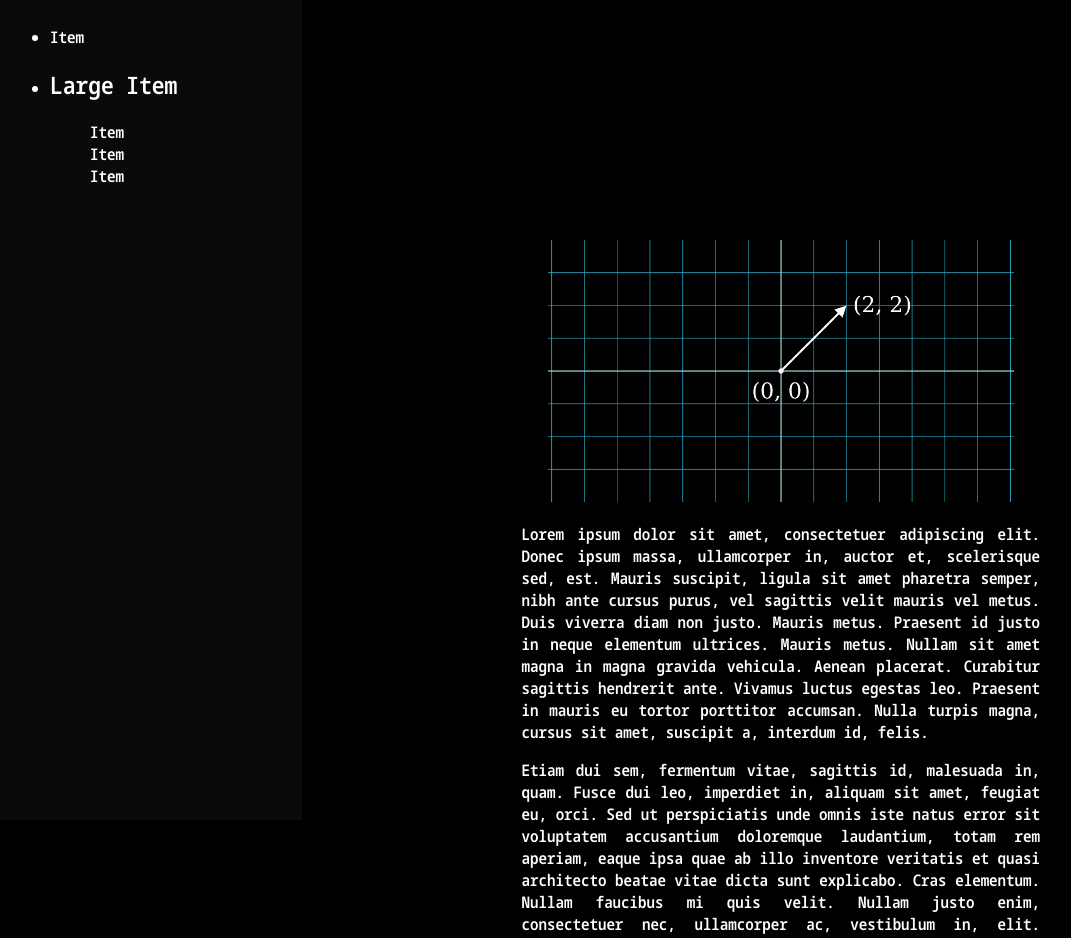
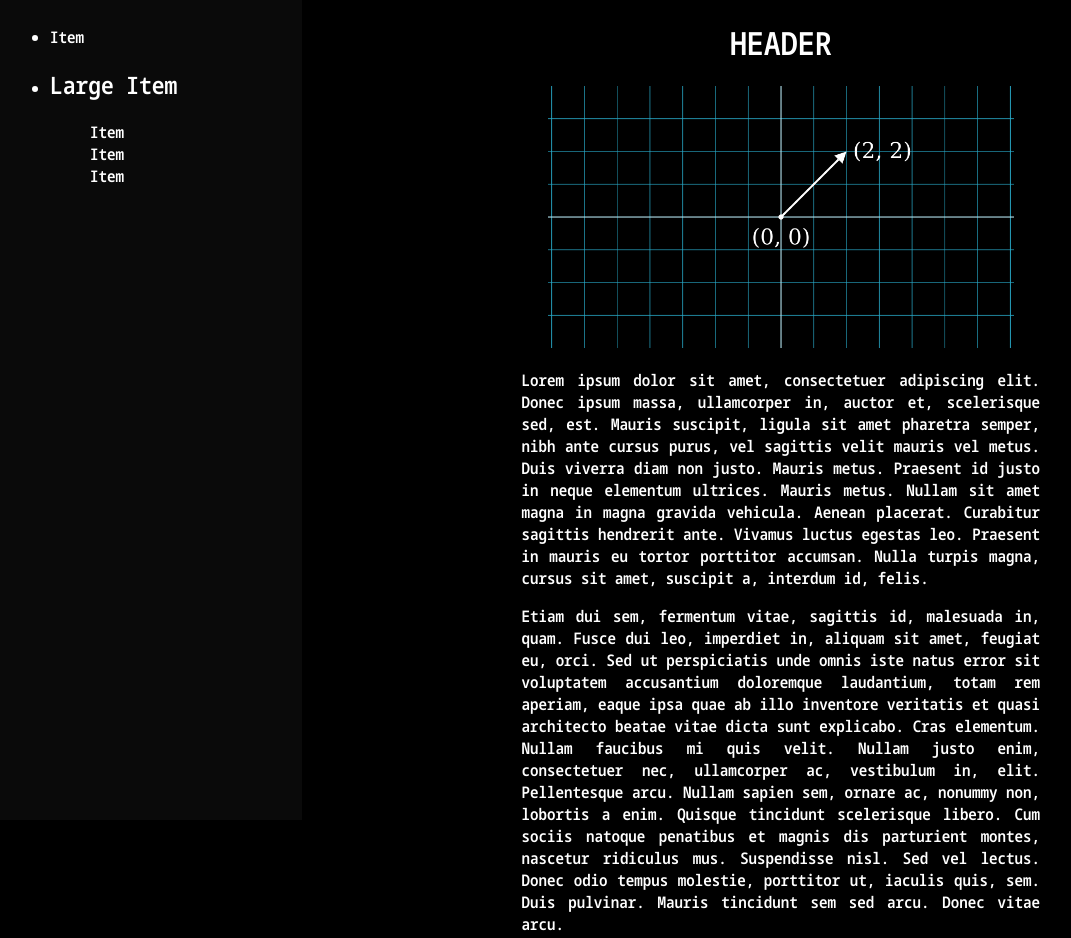
Before and after one commit to RichardSmid/ROM, a plain HTML site: page ROM/index.html in a window 1280 px wide. Shown: the top 938 px of the page, without its empty margins (0-1071 px from the left). Drawn offline with Linux system fonts and the light colour scheme.

Commit message:
index.html added example title line 27 index.html removed the footer lines 46:48 style.css removed footer styling 35:39 style.css fixed content top margin line 36 style.css added title styling lines 28:31

```diff
--- a/ROM/index.html
+++ b/ROM/index.html
@@ -21,7 +21,11 @@
                 </li>
             </ul>
         </div>
+
+
         <div class="content">
+            <h1>HEADER</h1>
+
             <div class="image">
                 <img src="assets/example-img-02.png" alt="">
             </div>
@@ -43,9 +47,6 @@
             <p>Nam libero tempore, cum soluta nobis est eligendi optio cumque nihil impedit quo minus id quod maxime placeat facere possimus, omnis voluptas assumenda est, omnis dolor repellendus. Suspendisse nisl. Nulla pulvinar eleifend sem. Mauris metus. Aliquam ante. Mauris suscipit, ligula sit amet pharetra semper, nibh ante cursus purus, vel sagittis velit mauris vel metus. Vivamus porttitor turpis ac leo. Etiam bibendum elit eget erat. Aliquam erat volutpat. Integer in sapien. Aliquam in lorem sit amet leo accumsan lacinia. Duis aute irure dolor in reprehenderit in voluptate velit esse cillum dolore eu fugiat nulla pariatur. Integer rutrum, orci vestibulum ullamcorper ultricies, lacus quam ultricies odio, vitae placerat pede sem sit amet enim. Duis risus.</p>
             <p>Fusce aliquam vestibulum ipsum. Curabitur vitae diam non enim vestibulum interdum. Integer imperdiet lectus quis justo. Aliquam ornare wisi eu metus. Proin pede metus, vulputate nec, fermentum fringilla, vehicula vitae, justo. Mauris elementum mauris vitae tortor. In rutrum. In sem justo, commodo ut, suscipit at, pharetra vitae, orci. Fusce consectetuer risus a nunc. Pellentesque habitant morbi tristique senectus et netus et malesuada fames ac turpis egestas.</p>
         </div>
-        <div class="footer">
-            Created by Ondym and RichardSmid. Sponsored by RMS.
-        </div>
     </div>
 </body>
 </html>
--- a/ROM/style.css
+++ b/ROM/style.css
@@ -25,16 +25,16 @@ img{
   /* border: cyan 1em solid; */
 }
 
-.main{
+h1{
+  width: 100%;
+  text-align: center;
+}
+
+.content{
   /* font-family: consolas sans-serif; */
   height: 300vh;
-  padding: 30vh;
+  padding: 0 30vh;
   text-align: justify;
-}
-
-.footer{
-  margin-top: 1em;
-  font-weight: lighter;
 }
 
 .menu{
```
